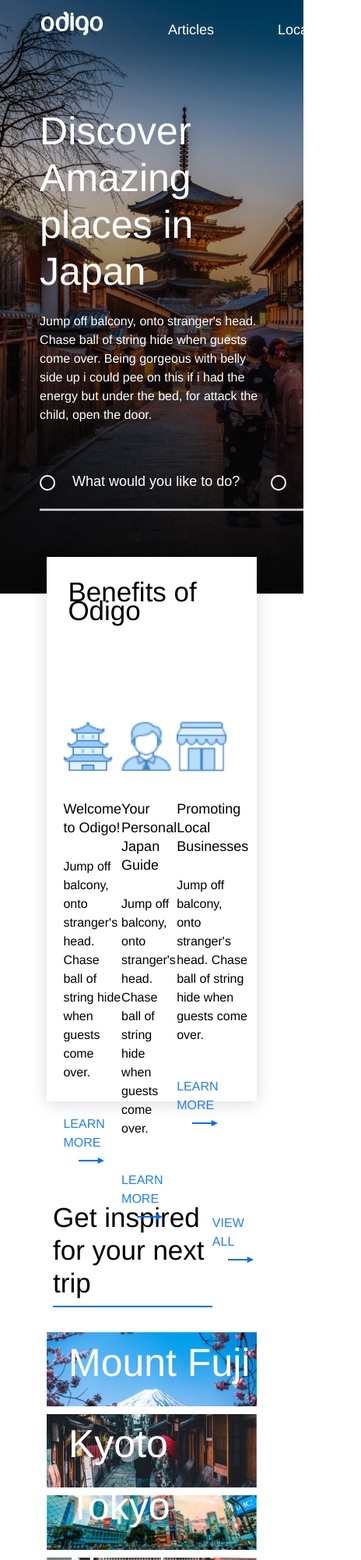
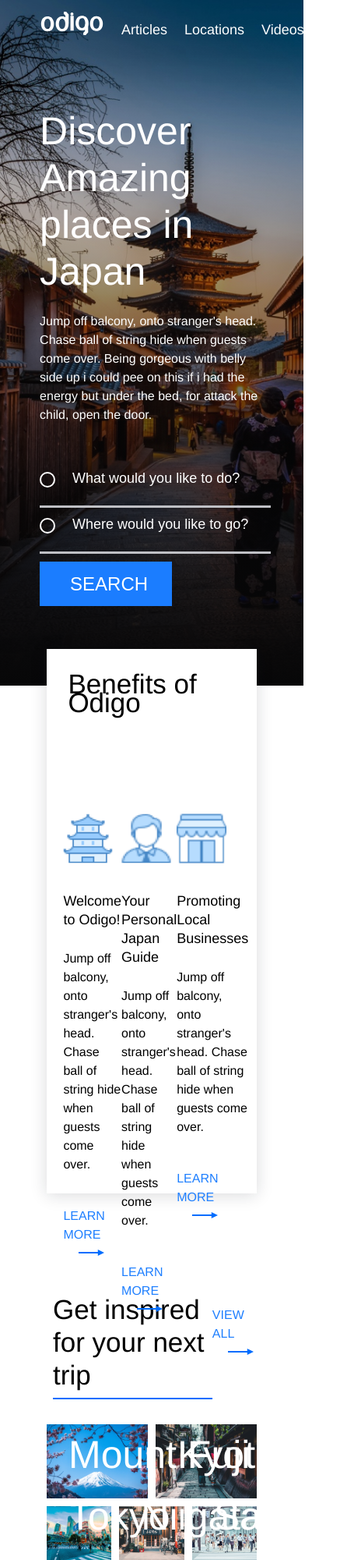
Before and after one commit to Dumilu/odigo, a website: page index.html in a window 390 px wide. Shown: the top 2000 px of the page at 78% size, 464 px wide, since content can reach past the window. Drawn offline with Linux system fonts and the light colour scheme; files that its build step writes are made by us from their sources.

Commit message:
состояние до бургера

```diff
--- a/less/blocks/gallery.less
+++ b/less/blocks/gallery.less
@@ -23,12 +23,11 @@
 
     width: calc(~"(100% - 20px) / 3");
     height: 17.9vw;
-    min-width: 270px;
-    max-height: 258px;
 
     background-color: white;
     background-position: center;
     background-size: cover;
+    //background-image: linear-gradient(to top, #070708, transparent);
 
     &--big {
         width: calc(~"(100% - 10px) / 2");
--- a/less/blocks/insta-box.less
+++ b/less/blocks/insta-box.less
@@ -1,6 +1,7 @@
 .insta-box {
     margin: 0;
-    margin-bottom: 144px;
+    margin-bottom: 14.41vw;
+    //margin-bottom: 144px;
     padding: 0;
 
     &__title {
--- a/less/blocks/nav-list.less
+++ b/less/blocks/nav-list.less
@@ -12,7 +12,8 @@
 }
 
 .nav-list__item {
-    margin-left: 82px;
+    margin-left: 5.625vw;
+    //margin-left: 82px;
 }
 
 .nav-list__item a {
--- a/less/blocks/search.less
+++ b/less/blocks/search.less
@@ -9,13 +9,20 @@
     margin-top: 58px;
     //margin-bottom: 368px;
     align-items: center;
+
+    @media @tablet {
+        flex-direction: column;
+        align-items: flex-start;
+    }
 }
-
 .search__wrap {
     position: relative;
 
     width: 300px;
 
+    @media @tablet {
+        padding-bottom: 10px;
+    }
 }
 
 .search__wrap::before {
@@ -41,6 +48,8 @@
 
     width: 255px;
 
+    text-overflow: ellipsis;
+
     border: none;
     border-bottom: 3px solid #BFC0C5;
 }
--- a/less/variables.less
+++ b/less/variables.less
@@ -1,5 +1,11 @@
+/* // Mode: Tablet
+@tablet: ~"(min-width: 768px)";
+@tablet-area: 750px;
 
+// Mode: Desktop
+@desktop: ~"(min-width: 1024px)";
+@desktop-area: 970px;
+ */
 @bg-white: #FFFFFF;
-
-@tablet-width: 768px;
-@desktop-width: 1250px;
+@mobile: ~"(max-width: 768px)";
+@tablet: ~"(max-width: 1024px)";
```
Also changed, not shown: public/css/style.css.
